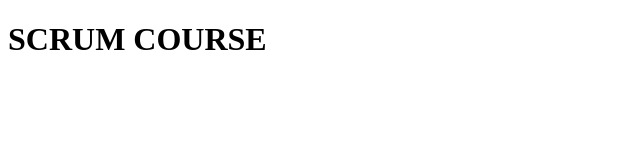
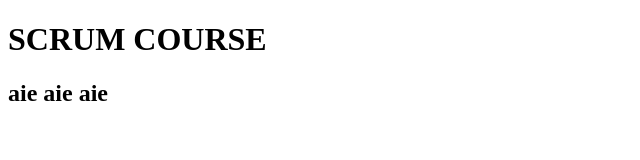
Before and after one commit to Dodoma95/ScrumCourse, a plain HTML site: page index.html in a window 1280 px wide. Shown: the whole page, without its empty margins (0-640 px from the left). Drawn offline with Linux system fonts and the light colour scheme.

Commit message:
second commit

```diff
--- a/index.html
+++ b/index.html
@@ -8,5 +8,6 @@
 </head>
 <body>
     <h1>SCRUM COURSE</h1>
+    <h2>aie aie aie</h2>
 </body>
 </html>
```
